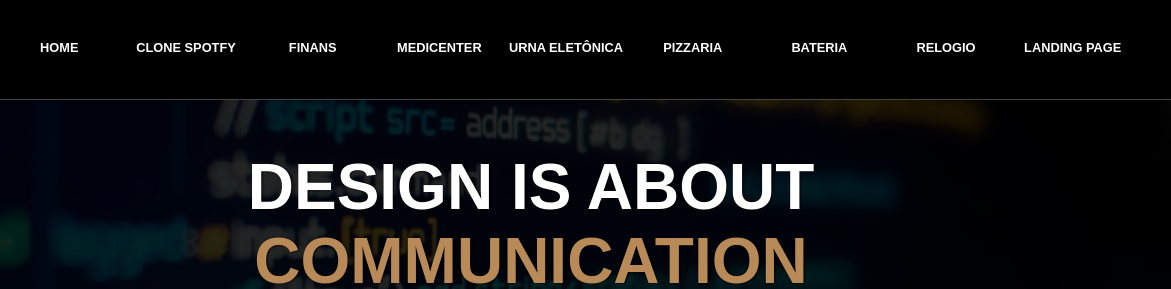
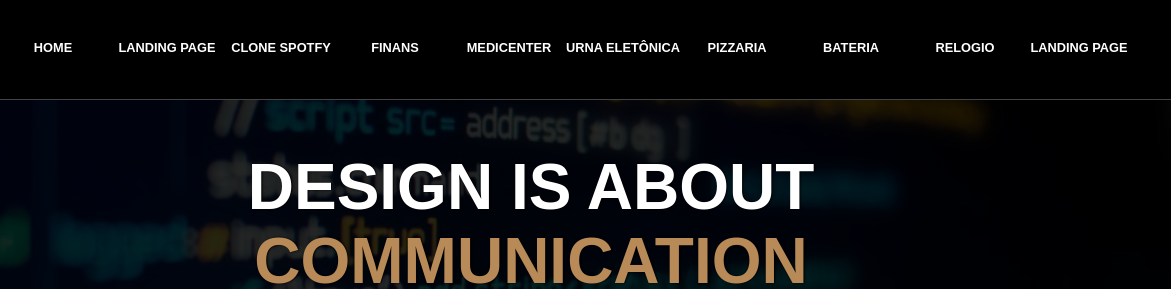
Before and after one commit to guilopes2020/guilopes2020.github.io, a plain HTML site: page index.html in a window 1280 px wide. Shown: the top 289 px of the page, 109-1280 px from the left. Drawn offline with Linux system fonts and the light colour scheme.

Commit message:
feat: insert-land-food

```diff
--- a/index.html
+++ b/index.html
@@ -21,6 +21,7 @@
                 <nav>
                     <ul>
                         <li><a href="index.html">home</a></li>
+                        <li><a href="pages/landfood/index.html">landing page</a></li>
                         <li><a href="pages/spotfy/spotfy.html">clone Spotfy</a></li>
                         <li><a href="pages/finans/finans.html">Finans</a></li>
                         <li><a href="pages/medicalcenter/medicalcenter.html">Medicenter</a></li>
@@ -41,6 +42,7 @@
                 <nav>
                     <ul>
                         <li><a href="index.html">home</a></li>
+                        <li><a href="pages/landfood/index.html">landing page</a></li>
                         <li><a href="pages/spotfy/spotfy.html">clone Spotfy</a></li>
                         <li><a href="pages/finans/finans.html">Finans</a></li>
                         <li><a href="pages/medicalcenter/medicalcenter.html">Medicenter</a></li>
```
